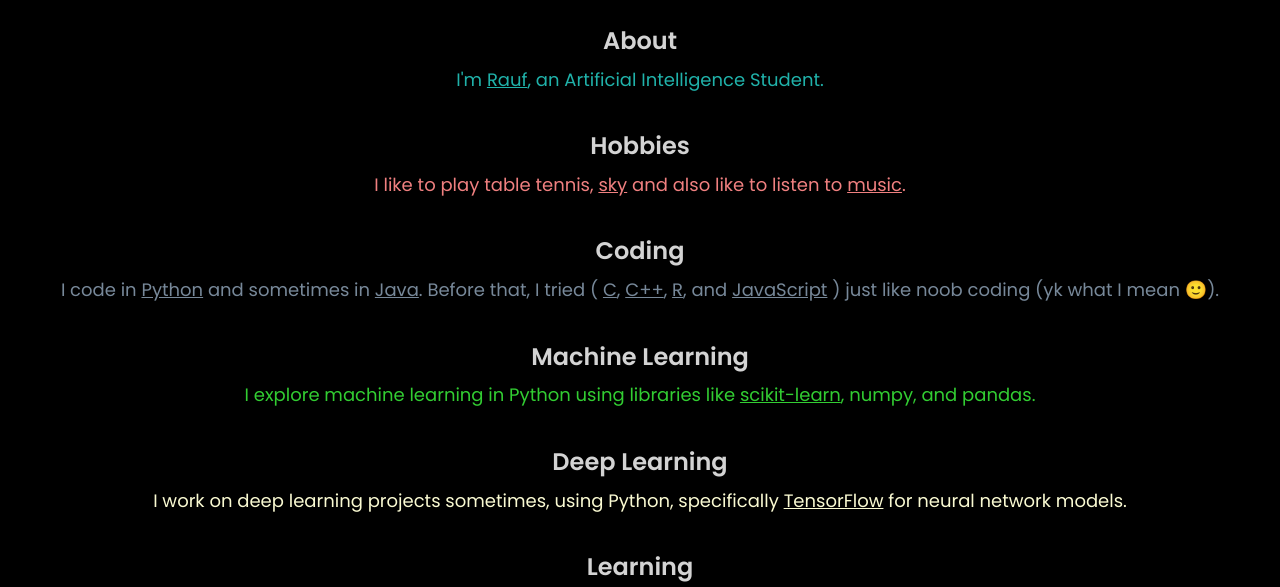
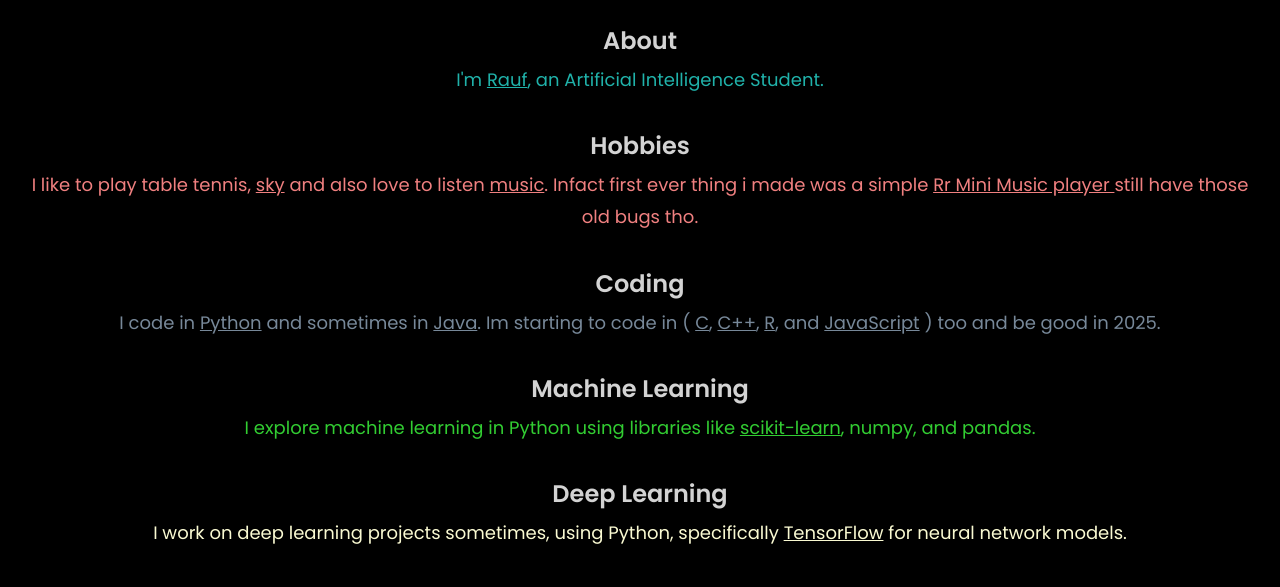
Before and after one commit to Raufjatoi/me, a plain HTML site: page index.html in a window 1280 px wide. Shown: the part 155-742 px from the top of the page. Drawn offline with nearby package versions, Linux system fonts and the light colour scheme.

Commit message:
Update index.html

```diff
--- a/index.html
+++ b/index.html
@@ -13,9 +13,9 @@
         <h4>About</h4>
         <p>I'm <a href="https://rauf-psi.vercel.app/">Rauf</a>, an Artificial Intelligence Student.</p>
         <h4>Hobbies</h4>
-        <p id="pink">I like to play table tennis, <a href="https://www.thatskygame.com/">sky</a> and also like to listen to <a href="https://open.spotify.com/playlist/6G0TG4a2A2V7qwybVk9O2G?si=3ef2ab17ec194b6c">music</a>.</p>
+        <p id="pink">I like to play table tennis, <a href="https://www.thatskygame.com/">sky</a> and also love to listen <a href="https://open.spotify.com/playlist/6G0TG4a2A2V7qwybVk9O2G?si=3ef2ab17ec194b6c">music</a>. Infact first ever thing i made was a simple <a href="https://rr-music.vercel.app/"> Rr Mini Music player </a> still have those old bugs tho. </p>
         <h4>Coding</h4>
-        <p id="purple">I code in <a href="https://www.python.org/doc/">Python</a> and sometimes in <a href="https://docs.oracle.com/javase/tutorial/">Java</a>. Before that, I tried ( <a href="https://devdocs.io/c/">C</a>, <a href="https://isocpp.org/">C++</a>, <a href="https://www.r-project.org/">R</a>, and <a href="https://developer.mozilla.org/en-US/docs/Web/JavaScript">JavaScript</a> ) just like noob coding (yk what I mean 🙂).</p>
+        <p id="purple">I code in <a href="https://www.python.org/doc/">Python</a> and sometimes in <a href="https://docs.oracle.com/javase/tutorial/">Java</a>. Im starting to code in  ( <a href="https://devdocs.io/c/">C</a>, <a href="https://isocpp.org/">C++</a>, <a href="https://www.r-project.org/">R</a>, and <a href="https://developer.mozilla.org/en-US/docs/Web/JavaScript">JavaScript</a> ) too and be good in 2025.</p>
         <h4>Machine Learning</h4>
         <p id="green">I explore machine learning in Python using libraries like <a href="https://scikit-learn.org/stable/">scikit-learn</a>, numpy, and pandas.</p>
         <h4>Deep Learning</h4>
```
